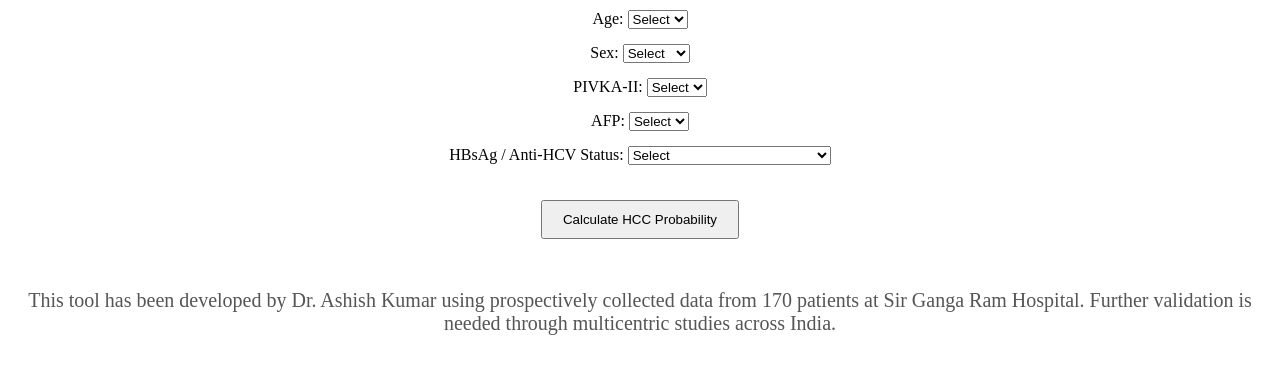
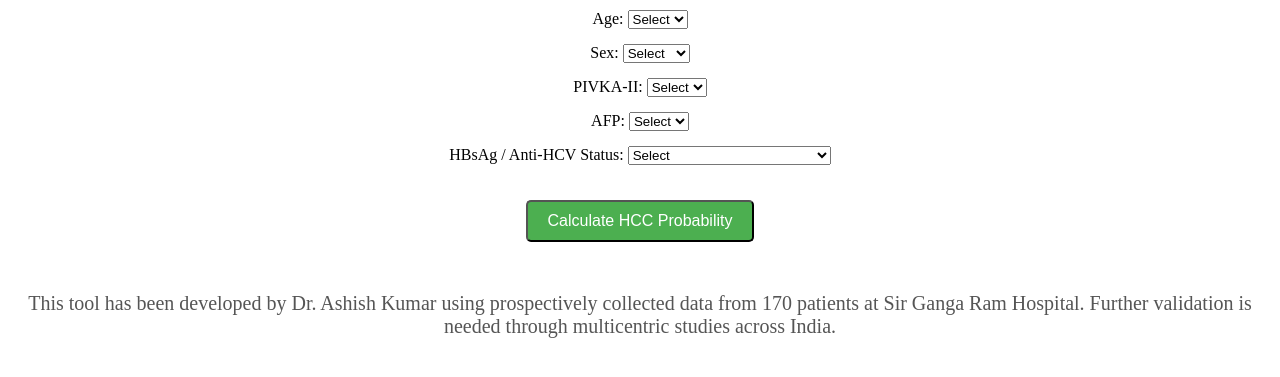
Before and after one commit to Dr-Ashish-Kumar/HCC-Probability-Calculator, a Flask app: page / in a window 1280 px wide. Shown: the part 210-587 px from the top of the page. Run offline with Flask 3, Linux system fonts and the light colour scheme.

Commit message:
Update index.html

```diff
--- a/templates/index.html
+++ b/templates/index.html
@@ -61,8 +61,9 @@
             </select>
         </div>
 
-        <input type="submit" value="Calculate HCC Probability" style="margin-top: 20px; padding: 10px 20px;">
-    </form>
+       <!-- Styled "Calculate HCC Probability" Button -->
+    <input type="submit" value="Calculate HCC Probability" style="margin-top: 20px; padding: 10px 20px; background-color: #4CAF50; color: white; border-radius: 5px; text-align: center; font-size: 16px; text-decoration: none;">
+</form>
 
 
     <!-- Footer text -->
```
